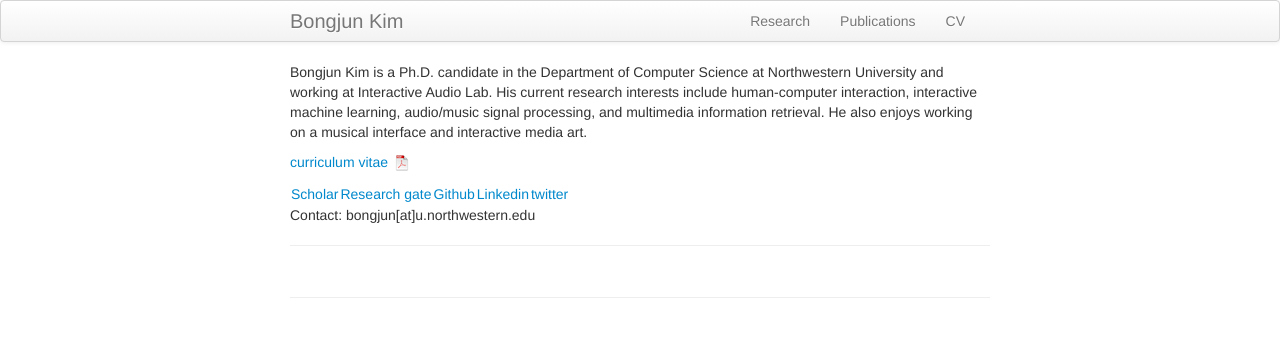
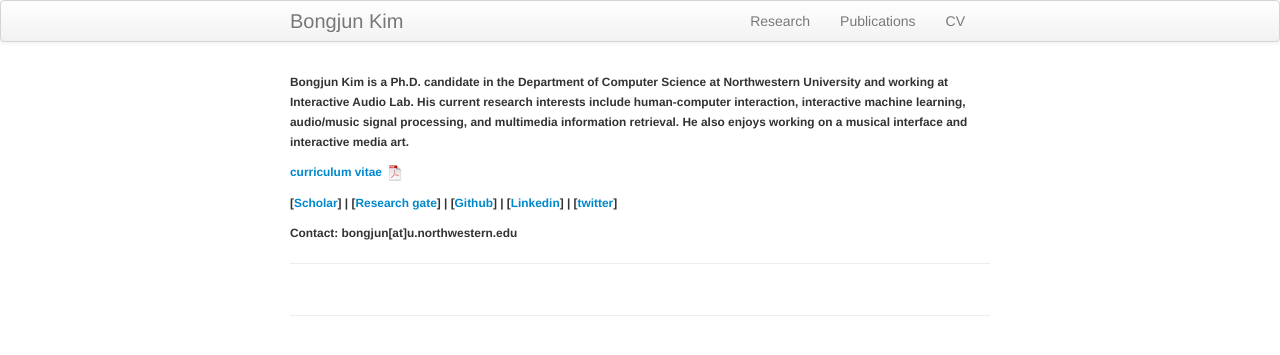
Before and after one commit to bongjun/bongjun.github.io, a Jekyll site: the page built from index.md, in a window 1280 px wide. Shown: the top 355 px of the page. Built offline with Jekyll 4.4.1, drawn with Linux system fonts in a browser that asks for light colours; part of the change alters nothing that is shown.

Commit message:
fix the main

```diff
--- a/index.md
+++ b/index.md
@@ -5,13 +5,13 @@ description: Bongjun Kim is a PhD candidate at Northwestern University.
 keywords: Machine learning, Audio, Human-Computer Interaction
 ---
 
-Bongjun Kim is a Ph.D. candidate in the Department of Computer Science at Northwestern University and working at Interactive Audio Lab. His current research interests include human-computer interaction, interactive machine learning, audio/music signal processing, and multimedia information retrieval. He also enjoys working on a musical interface and interactive media art.
+###### Bongjun Kim is a Ph.D. candidate in the Department of Computer Science at Northwestern University and working at Interactive Audio Lab. His current research interests include human-computer interaction, interactive machine learning, audio/music signal processing, and multimedia information retrieval. He also enjoys working on a musical interface and interactive media art.
 
-[curriculum vitae ![CV as pdf]({{ BASE_PATH }}/pages/icons16/pdf-icon.png)]({{ BASE_PATH }}/assets/CV.pdf)<br/>
+###### [curriculum vitae ![CV as pdf]({{ BASE_PATH }}/pages/icons16/pdf-icon.png)]({{ BASE_PATH }}/assets/CV.pdf)<br/>
 
-[Scholar](https://scholar.google.com/citations?user=s5RiD14AAAAJ&hl=en&oi=ao) | [Research gate](https://www.researchgate.net/profile/Bongjun_Kim3) | [Github](https://github.com/bongjun) | [Linkedin](https://www.linkedin.com/in/bongjun-kim-3594334b/) | [twitter](https://twitter.com/iambongjun)
+###### [[Scholar](https://scholar.google.com/citations?user=s5RiD14AAAAJ&hl=en&oi=ao)] | [[Research gate](https://www.researchgate.net/profile/Bongjun_Kim3)] | [[Github](https://github.com/bongjun)] | [[Linkedin](https://www.linkedin.com/in/bongjun-kim-3594334b/)] | [[twitter](https://twitter.com/iambongjun)]
 
-Contact: bongjun[at]u.northwestern.edu
+###### Contact: bongjun[at]u.northwestern.edu
 
 ---
 
```
